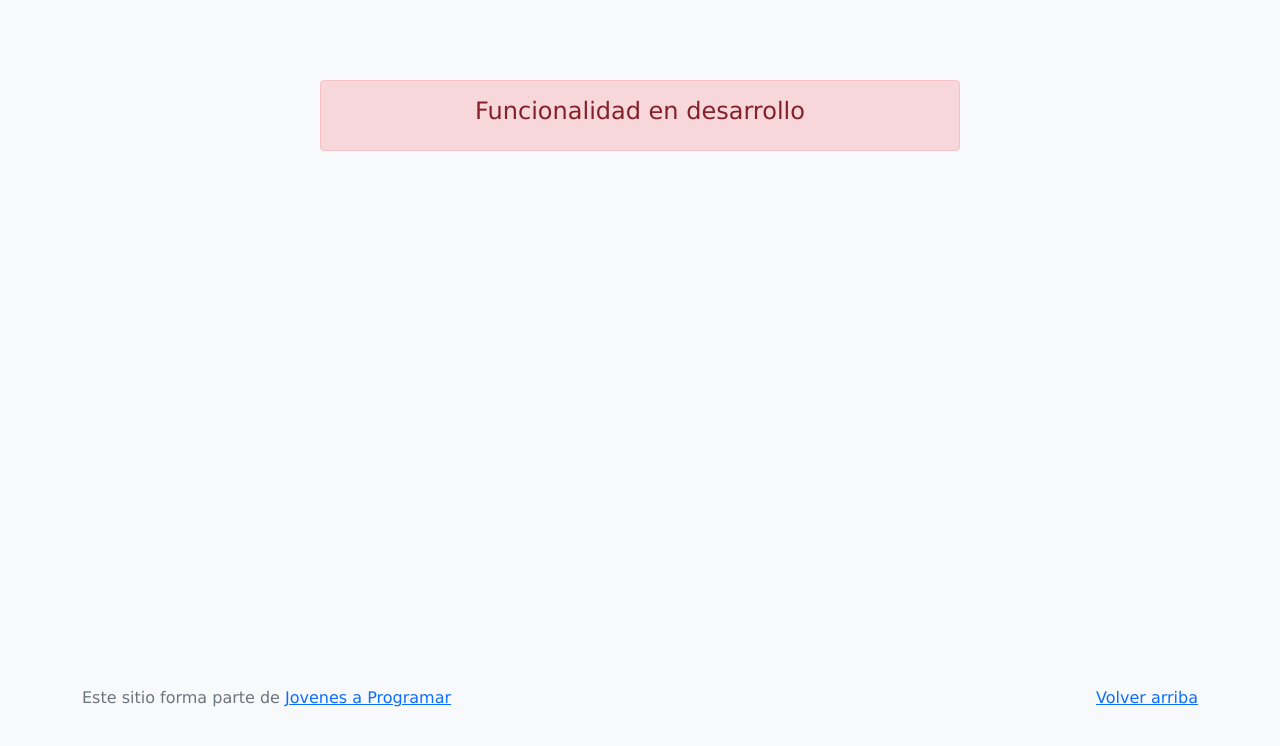
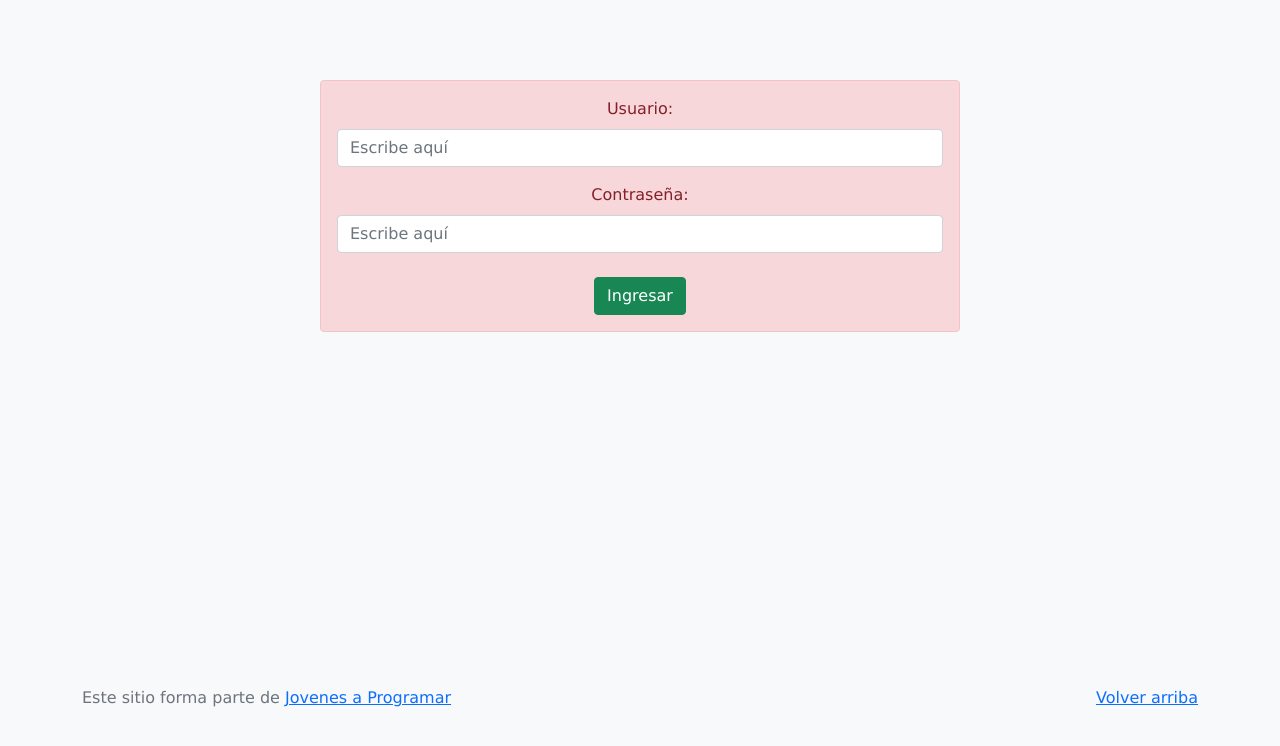
Before and after one commit to ElianeMendez/proyecto300, a plain HTML site: page login.html in a window 1280 px wide. Drawn offline with Linux system fonts and the light colour scheme.

Commit message:
Cargar login

```diff
--- a/login.html
+++ b/login.html
@@ -20,7 +20,17 @@
   <main class="mt-5">
     <div class="container">
       <div class="alert alert-danger text-center" role="alert">
-        <h4 class="alert-heading">Funcionalidad en desarrollo</h4>
+        <div class="form-group">
+          <div class="mb-3">
+            <label for="usuario" class="form-label">Usuario:</label>
+            <input type="text" id="usuario" class="form-control" placeholder="Escribe aquí">
+          </div>
+          <div class="mb-4"> <!-- mb-4 para más espacio -->
+            <label for="password" class="form-label">Contraseña:</label>
+            <input type="password" id="password" class="form-control" placeholder="Escribe aquí">
+          </div>
+          <button class="btn btn-success" id="inicio">Ingresar</button>
+        </div>
       </div>
     </div>
   </main>
```
